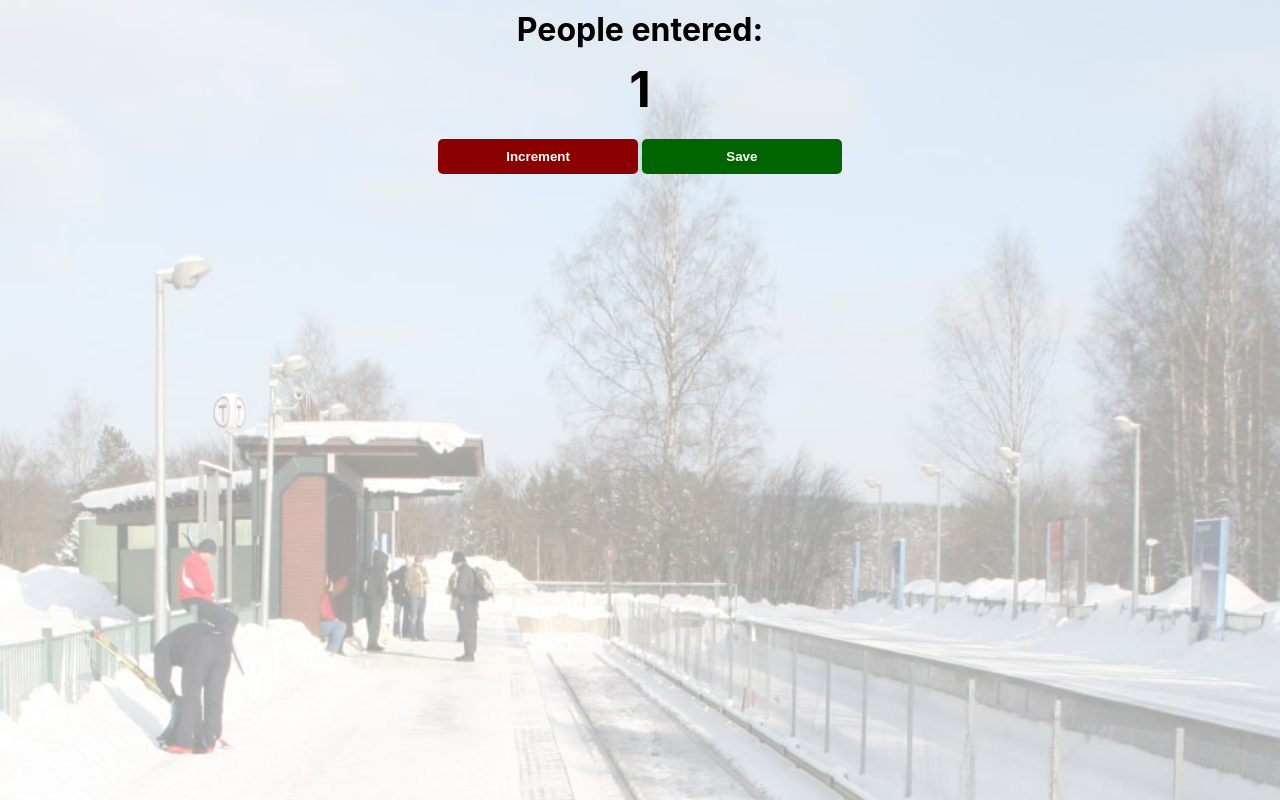
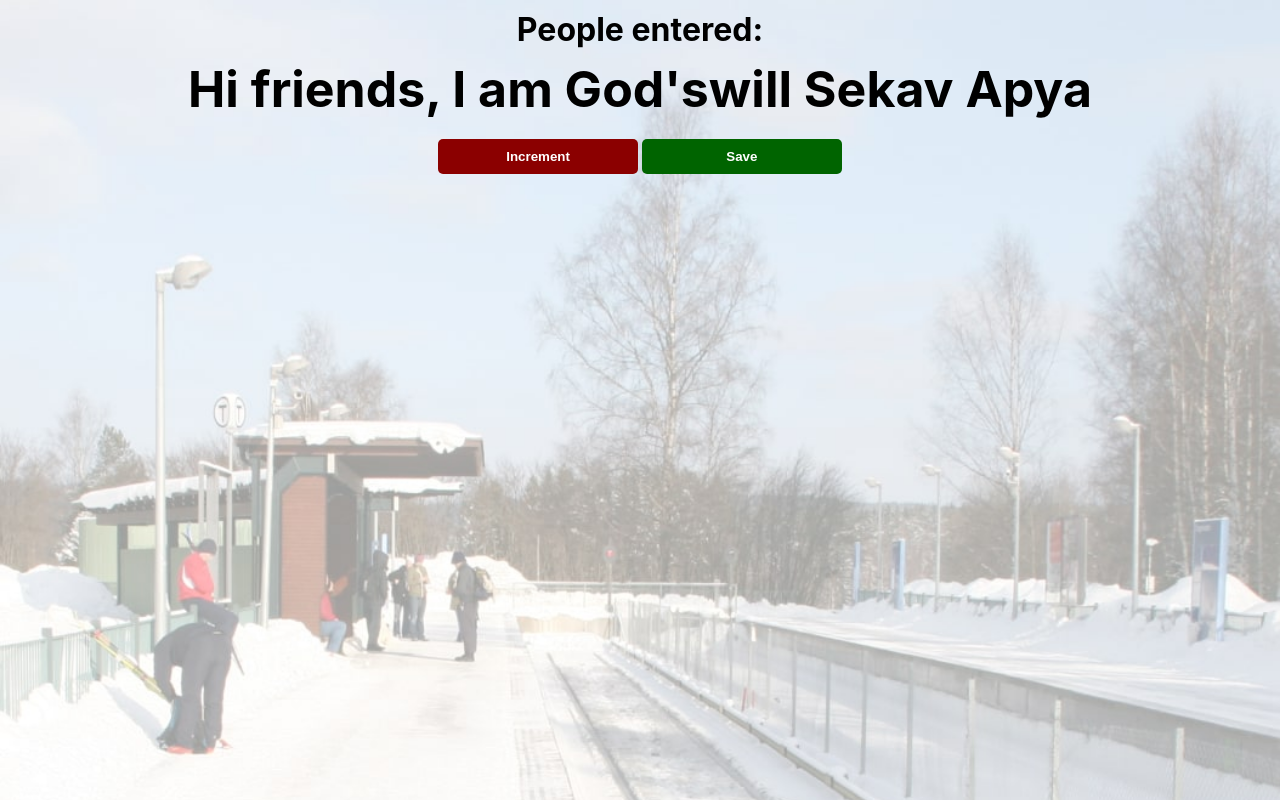
Before and after one commit to SekavArielight/passenger-counter-app, a website built with Vite: page index.html in a window 1280 px wide. Built offline with nearby package versions, Linux system fonts and the light colour scheme.

Commit message:
feat: add welcome message functionality and update script reference

```diff
--- a/index.html
+++ b/index.html
@@ -14,6 +14,6 @@
     <button id="increment-btn" onclick="increment()">Increment</button>
     <button id="save-btn" onclick="save()">Save</button>
     <!-- <button id="decrement-btn" onClick="decrement()">Decrement</button> -->
-    <script src="index.js"></script>
+    <script src="test2.js"></script>
   </body>
 </html>
--- /dev/null
+++ b/test2.js
@@ -0,0 +1,13 @@
+// Grab the welcome-el paragraph and store it in a variable called welcomeEl
+
+// Create two variables (name & greeting) that contains your name
+// and the greeting we want to render on the page
+
+// Render the welcome message using welcomeEl.innerText
+
+const welcomeEl = document.getElementById("count-el");
+
+let name = "God'swill Sekav Apya";
+let greeting = "Hi friends, I am ";
+
+welcomeEl.innerText = greeting + name;
```
